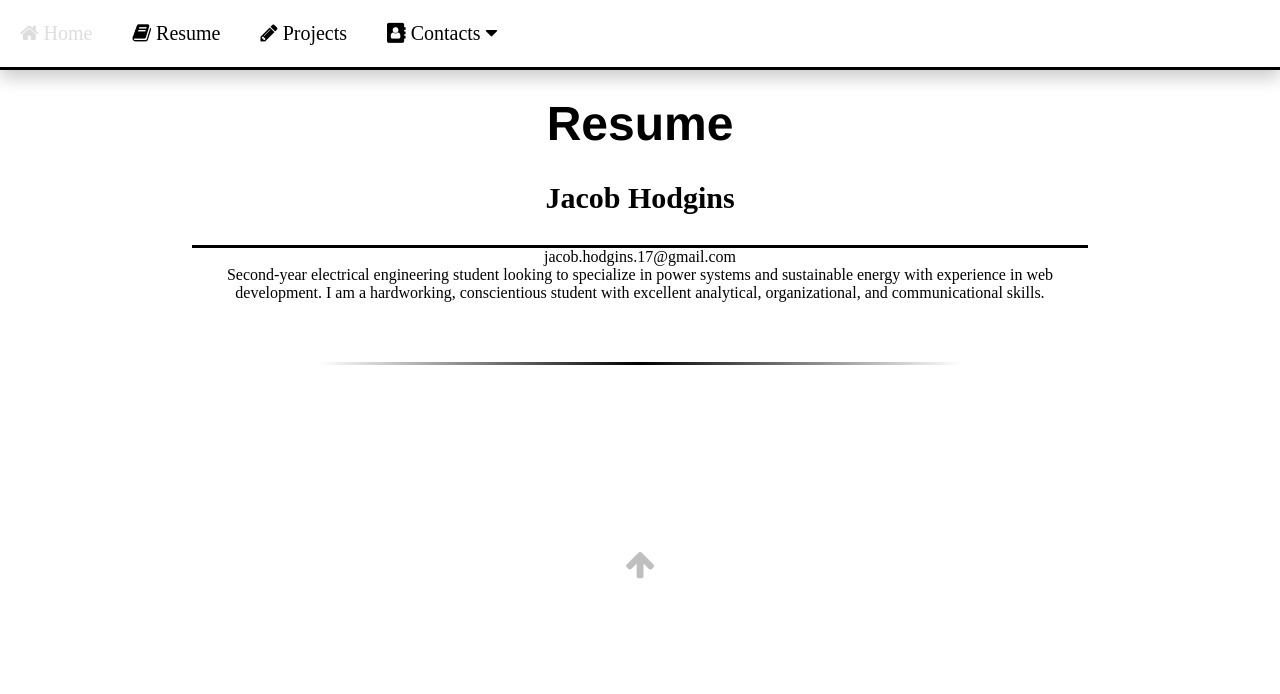
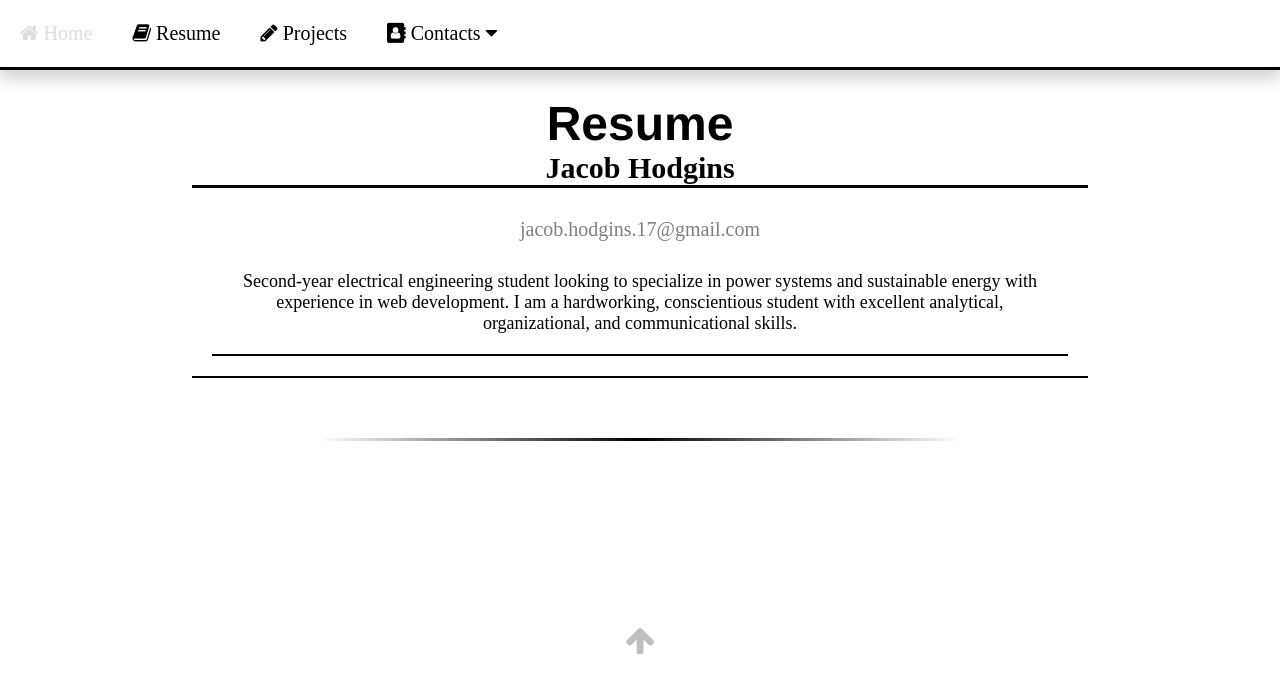
Before and after one commit to JacobHodgins/hodginsjacob, a Jekyll site: the page built from resume/index.html, in a window 1280 px wide. Shown: the top 694 px of the page. Built offline with Jekyll 4.4.1, drawn with Linux system fonts in a browser that asks for light colours.

Commit message:
Update main.css
+ styling for resume text

```diff
--- a/css/main.css
+++ b/css/main.css
@@ -130,14 +130,23 @@ nav.navbar a:active {
   text-align: center;
 }
 
-.resume-index-page p {
-  font-size: 20px;
-}
-
 .my-name {
   font-size: 30px;
   border-bottom-style: solid;
-  padding: 30px 0px;
+  border-width: 3px;
+}
+
+.my-email {
+  font-size: 20px;
+  opacity: 50%;
+  padding: 10px;
+}
+
+.resume-blurb {
+  padding: 20px;
+  font-size: 18px;
+  border-bottom-style: solid;
+  border-width: 2px;
 }
 
 /* --------------------------------RESUME PAGE-------------------------------- */
```
